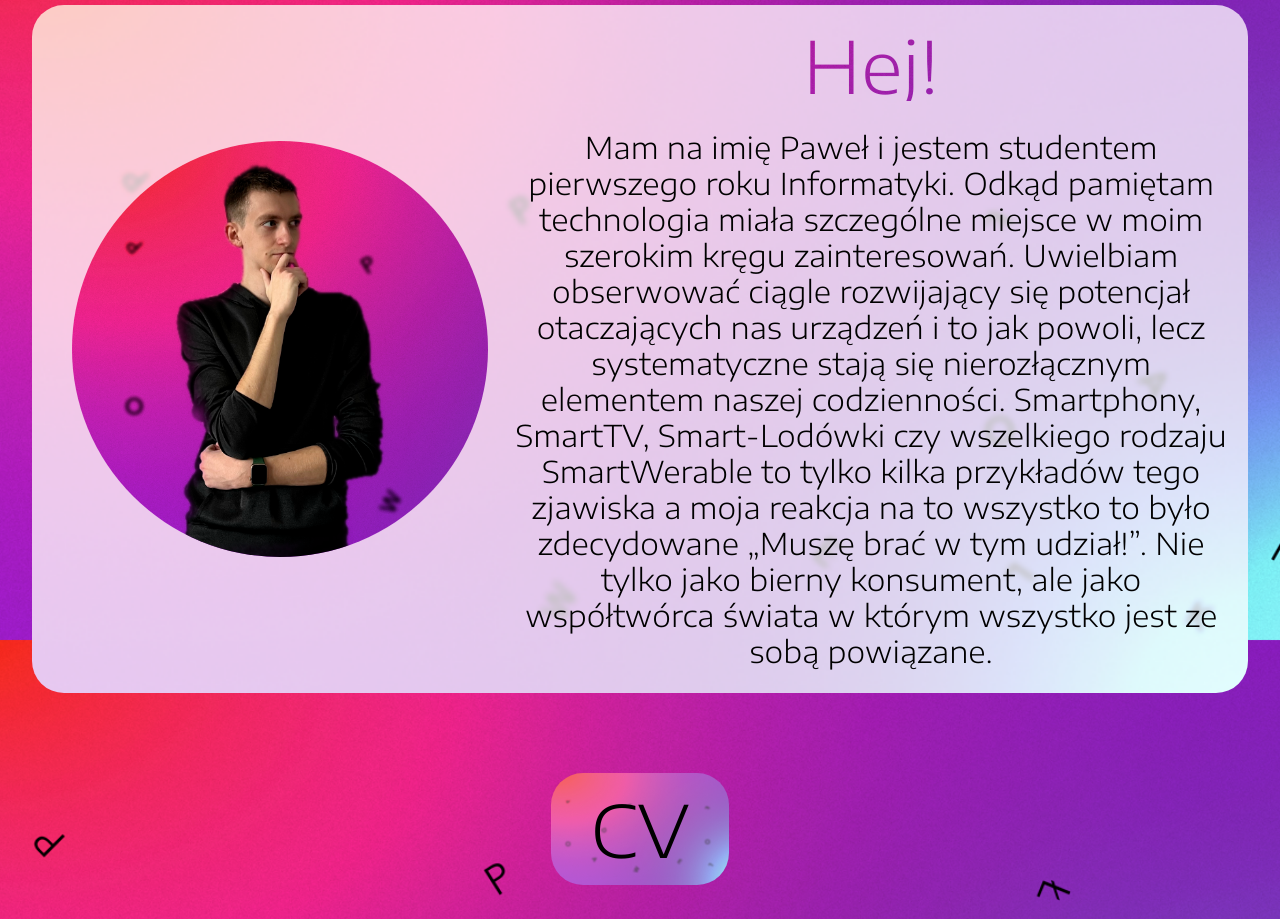
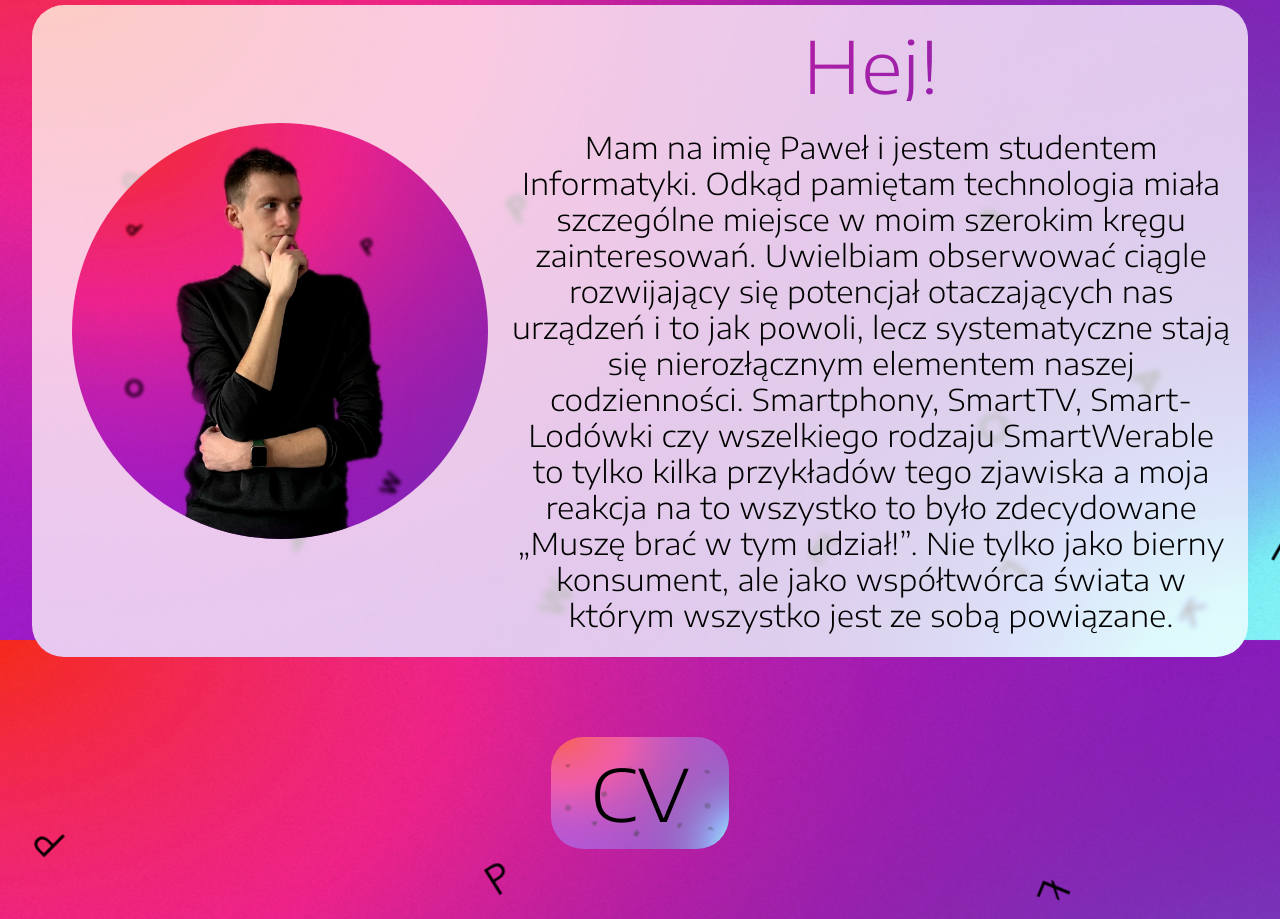
Before and after one commit to rahan1999/pp-portfolio, a Next.js app: page / in a window 1280 px wide. Shown: the part 960-1879 px from the top of the page. Built offline with nearby package versions, Linux system fonts and the light colour scheme.

Commit message:
modified About section

```diff
--- a/components/about.tsx
+++ b/components/about.tsx
@@ -25,14 +25,14 @@ export default function About() {
           Hej!
         </h1>
         <h4 className="translate text-3xl">
-          Mam na imię Paweł i jestem studentem pierwszego roku Informatyki.
-          Odkąd pamiętam technologia miała szczególne miejsce w moim szerokim
-          kręgu zainteresowań. Uwielbiam obserwować ciągle rozwijający się
-          potencjał otaczających nas urządzeń i to jak powoli, lecz
-          systematyczne stają się nierozłącznym elementem naszej codzienności.
-          Smartphony, SmartTV, Smart-Lodówki czy wszelkiego rodzaju SmartWerable
-          to tylko kilka przykładów tego zjawiska a moja reakcja na to wszystko
-          to było zdecydowane „Muszę brać w tym udział!”. Nie tylko jako bierny
+          Mam na imię Paweł i jestem studentem Informatyki. Odkąd pamiętam
+          technologia miała szczególne miejsce w moim szerokim kręgu
+          zainteresowań. Uwielbiam obserwować ciągle rozwijający się potencjał
+          otaczających nas urządzeń i to jak powoli, lecz systematyczne stają
+          się nierozłącznym elementem naszej codzienności. Smartphony, SmartTV,
+          Smart-Lodówki czy wszelkiego rodzaju SmartWerable to tylko kilka
+          przykładów tego zjawiska a moja reakcja na to wszystko to było
+          zdecydowane „Muszę brać w tym udział!”. Nie tylko jako bierny
           konsument, ale jako współtwórca świata w którym wszystko jest ze sobą
           powiązane.
         </h4>
```
